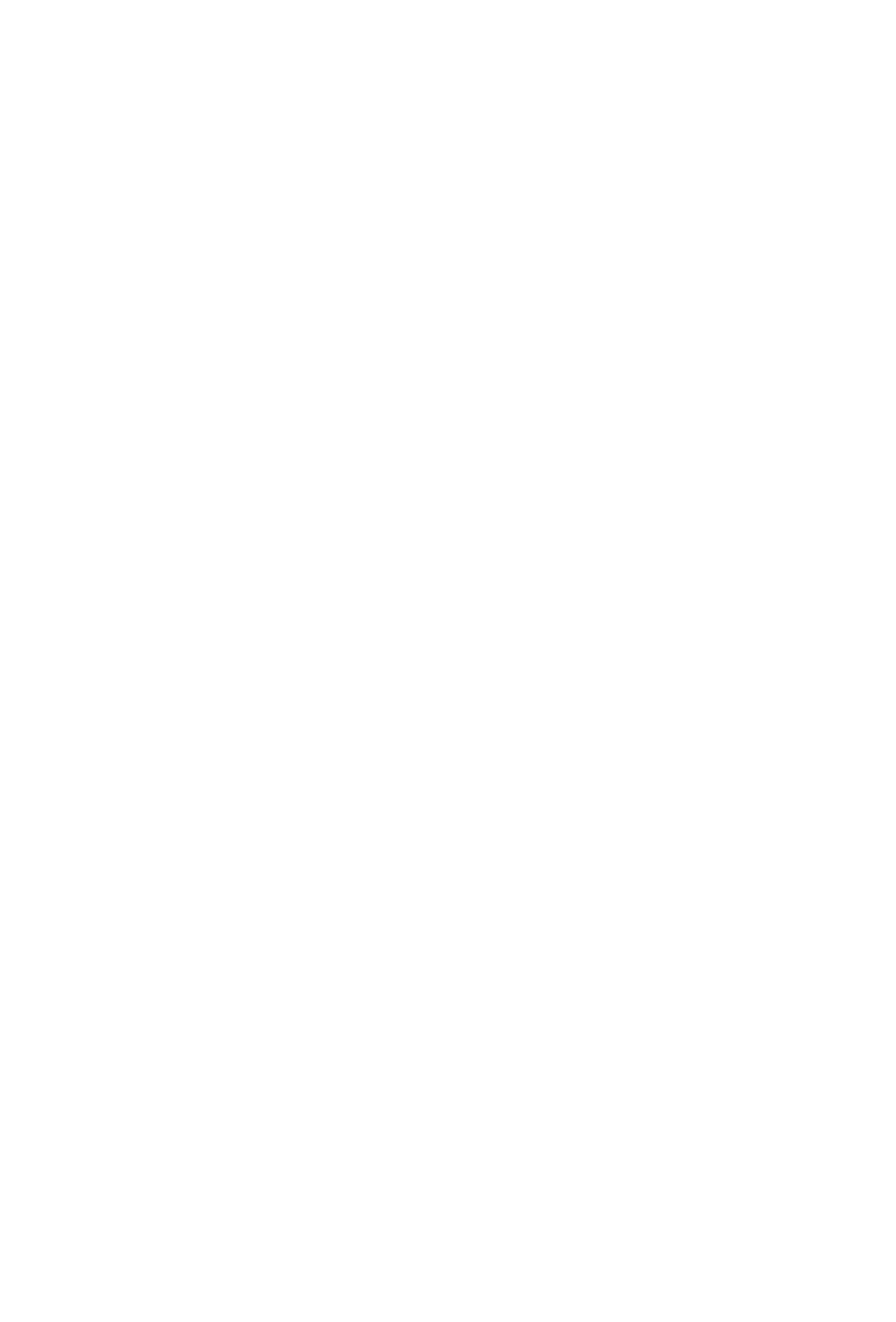
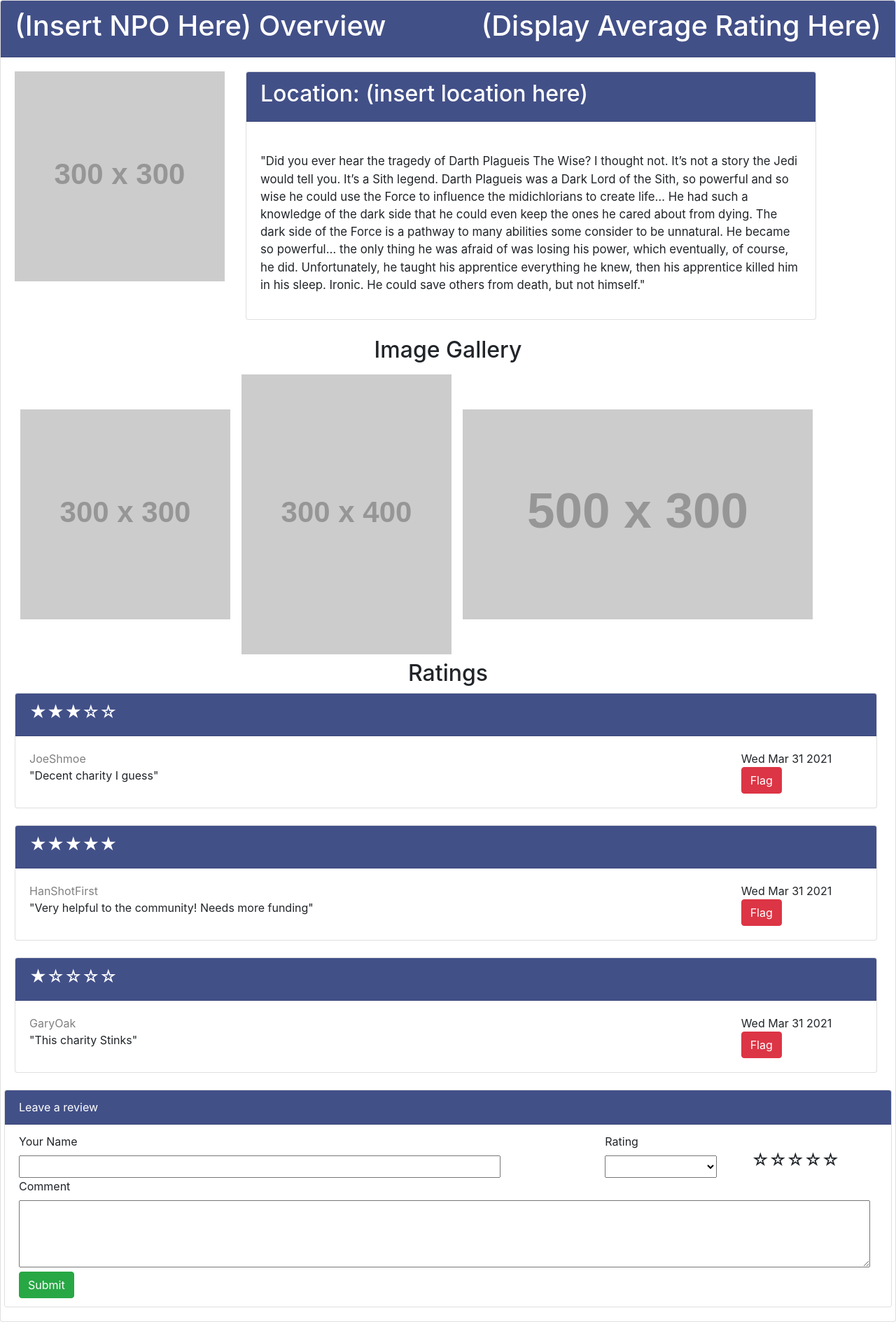
Before and after one commit to YongjiaXu/S21_DB_GUI, a React (Create React App) app in the folder frontend/: page /NPOProfile/1 in a window 1280 px wide. Shown: the whole page at 70% size. Before the commit the page ends 800 px from the top, so only its background shows below. Built offline with nearby package versions, Linux system fonts and the light colour scheme.

Commit message:
First clean commit sense merge, Sams files, Sydeney's Files, Jake's routing system.

```diff
--- a/frontend/src/app/NPODashboard.jsx
+++ b/frontend/src/app/NPODashboard.jsx
@@ -1,25 +1,49 @@
 import React from 'react'
-import { Rating } from './rating';
+import { Rating } from './models/rating';
+import { npoRepository } from '../api/npoRepository';
 
 export class NPODashboard extends React.Component
 {
+    npoRepo = new npoRepository();
+
+    state = {
+        npo:[]
+
+    };
+
+    componentDidMount() {
+        let id = +this.props.match.params.id;
+        if (id) {
+            this.npoRepo.getNPO(id)
+            .then(x => {
+                this.setState({x})
+             });
+        }
+    }
+
     render (){
         return(
             <>
                 <div class='card' style={{width:'80em'}}>
                     <div class='card-header' style=
-                    {{color: 'white', background: 'black'}}>
-                        <h1> NPO Dashboard
-                            <span style={{float: 'right'}}>
-                                (Display Average Rating Here)
-                            </span>
+                    {{color: 'white', background: '#425088'}}>
+                        <h1> NPO Dashboard for { this.state.title }
+                            <button type='button'
+                            className="btn btn-success"
+                            style={{float: 'right'}}>
+                                Return
+                            </button>
                         </h1>
                     </div>
 
                     <div class='card-body'>
                         <div class='row'>
                             <div class='col-6'>
+                                <div className='card'>
+                                    <div className='card-header' style={{ color: 'white', background: '#425088' }}>
                                     <h2> Change Password </h2>
+                                    </div>
+                                    <div className='card-body'>
                                     <p>
                                         **Password must contain at least one uppercase and
                                         one lowercase letter, a number, a special symbol, other
@@ -33,14 +57,22 @@ export class NPODashboard extends React.Component
                                         Confirm New Password: <br/>
                                         <input id='newPassConfirm' type='text' style={{width: '15em', height: '2em'}}></input>
                                     </p>
-                                <button type='button' class="btn btn-primary">Submit</button>
+                                    <button type='button' className="btn btn-success">Submit</button>
+                                    </div>
+                                </div>
                             </div>
                             <div class='col-6'>
+                                <div className='card'>
+                                <div className='card-header' style={{ color: 'white', background: '#425088' }}>
                                 <h2> Change Logo </h2>
-                                <img src="https://via.placeholder.com/300x300"
+                                </div>
+                                <div className='card-body'>
+                                <img src={this.state.logoURL}
                                 alt="Logo"></img>
                                 <br/>
                                 <input type='file'></input>
+                                </div>
+                                </div>
                             </div>
                         </div>
 
@@ -48,25 +80,42 @@ export class NPODashboard extends React.Component
 
                         <div class='row'>
                             <div class='col-6'>
+                                <div className='card'>
+                                <div className='card-header' style={{ color: 'white', background: '#425088' }}>
                                 <h2> Edit Description </h2>
+                                </div>
+                                <div className='card-body'>
                                 <p>
                                     New Description: <br/>
                                     <textarea id='newDescription'
                                     style={{width: '30em', height: '6em'}}>
                                     </textarea>
                                 </p>
+                                <button type='button' className="btn btn-success"> Save Changes </button>
+                                </div>
+                                </div>
                             </div>
                             <div class='col-6'>
+                            <div className='card'>
+                            <div className='card-header' style={{ color: 'white', background: '#425088' }}>
                                 <h2> Change Location </h2>
+                            </div>
+                            <div className='card-body'>
                                 <p>
                                     New Location: <br/>
                                     <input id='newLocation' type='text' style={{width: '15em', height: '2em'}}></input>
                                 </p>
+                                <button type='button' className="btn btn-success"> Save Changes </button>
+                                </div>
+                            </div>
                             </div>
                         </div>
 
-                        <div class='row'>
+                        <div className='card'>
+                        <div className='card-header' style={{ color: 'white', background: '#425088' }}>
                         <h2> Add Images </h2> <br/>
+                        </div>
+                        <div className='card-body'>
                         <p>
                             <img src="https://via.placeholder.com/300x300"
                             alt="Image 1" style={{padding: '0.5em'}}></img>
@@ -81,16 +130,19 @@ export class NPODashboard extends React.Component
                             Add Image<br/>
                             <input id='newImage' type='file'></input>
                         </p>
+                        <button type='button' className="btn btn-success"> Save Changes </button>
+                        </div>
                         </div>
 
-                        <div class='row'>
-                            <h2> Ratings </h2>
+
+
+                        <div class='row' style={{float: 'middle'}}>
+                            <h2> Ratings <span> (Display Average Rating Here) </span> </h2>
 
                             <div class="card" style={{width: '77em'}}>
-                                    <div class='card-header' style={{background: 'black', color: 'white'}}>
+                                    <div class='card-header' style={{ color: 'white', background: '#425088' }}>
                                         <Rating value = {3}/>
                                     </div>
-
                                     <div class='card-body'>
                                         <div class='row'>
                                             <div class='col-10' style={{ color:'grey' }}>JoeShmoe</div>
@@ -108,7 +160,7 @@ export class NPODashboard extends React.Component
                                 <br/>
 
                                 <div class="card" style={{width: '77em'}}>
-                                    <div class='card-header' style={{background: 'black', color: 'white'}}>
+                                    <div class='card-header' style={{ color: 'white', background: '#425088' }}>
                                         <Rating value = {5}/>
                                     </div>
 
@@ -129,7 +181,7 @@ export class NPODashboard extends React.Component
                                 <br/>
 
                                 <div class="card" style={{width: '77em'}}>
-                                    <div class='card-header' style={{background: 'black', color: 'white'}}>
+                                    <div class='card-header' style={{ color: 'white', background: '#425088' }}>
                                         <Rating value = {1}/>
                                     </div>
 
@@ -146,7 +198,6 @@ export class NPODashboard extends React.Component
                                         </div>
                                     </div>
                                 </div>
-
                         </div>
                     </div>
                 </div>
--- a/frontend/src/app/NPOProfile.jsx
+++ b/frontend/src/app/NPOProfile.jsx
@@ -1,5 +1,5 @@
 import React from 'react'
-import { Rating } from './rating';
+import { Rating } from './models/rating';
 
 export class NPOProfile extends React.Component
 {
@@ -25,8 +25,7 @@ export class NPOProfile extends React.Component
         return(
             <>
                 <div class="card" style={{width: '80em'}}>
-                    <div class="card-header" style=
-                    {{color: 'white', background: 'black'}}>
+                    <div class="card-header" style={{ color: 'white', background: '#425088' }}>
                         <h1> (Insert NPO Here) Overview
                             <span style={{float: 'right'}}> (Display Average Rating Here) </span>
                         </h1>
@@ -34,16 +33,21 @@ export class NPOProfile extends React.Component
 
                     <div class="card-body">
                         <div class="row">
-                            <div class="col-4" style={{float: 'left', clear: 'both', overflow: 'auto'}}>
-                                <img src="https://via.placeholder.com/300x300"
-                                alt="Company Logo">
-                                </img>
+                            <div className='card' style={{'border': 'none'}}>
+                                <div class="col-4">
+                                    <img src="https://via.placeholder.com/300x300"
+                                    alt="Company Logo">
+                                    </img>
+                                </div>
                             </div>
 
                             <div class='col-8' style={{float: 'left', overflow: 'auto'}}>
+                            <div className='card'>
+                            <div className='card-header' style={{ color: 'white', background: '#425088' }}>
                                 <h2>Location: (insert location here)</h2>
+                            </div>
+                            <div className='card-body'>
                                 <br/>
-                                <h2 style={{'text-align': 'left'}}>Description</h2>
                                 <p style={{'font-size': '1.05em'}}>
                                     "Did you ever hear the tragedy of Darth Plagueis The Wise?
                                     I thought not. It’s not a story the Jedi would tell you.
@@ -59,7 +63,9 @@ export class NPOProfile extends React.Component
                                     him in his sleep. Ironic. He could save others from death,
                                     but not himself."
                                 </p>
+                                </div>
                             </div>
+                        </div>
                         </div>
 
                         <br/>
@@ -83,7 +89,7 @@ export class NPOProfile extends React.Component
                                 <h2 style={{'text-align': 'center'}}> Ratings </h2>
 
                                 <div class="card" style={{width: '77em'}}>
-                                    <div class='card-header' style={{background: 'black', color: 'white'}}>
+                                    <div class='card-header' style={{ color: 'white', background: '#425088' }}>
                                         <Rating value = {3}/>
                                     </div>
 
@@ -104,7 +110,7 @@ export class NPOProfile extends React.Component
                                 <br/>
 
                                 <div class="card" style={{width: '77em'}}>
-                                    <div class='card-header' style={{background: 'black', color: 'white'}}>
+                                    <div class='card-header' style={{ color: 'white', background: '#425088' }}>
                                         <Rating value = {5}/>
                                     </div>
 
@@ -125,7 +131,7 @@ export class NPOProfile extends React.Component
                                 <br/>
 
                                 <div class="card" style={{width: '77em'}}>
-                                    <div class='card-header' style={{background: 'black', color: 'white'}}>
+                                    <div class='card-header' style={{ color: 'white', background: '#425088' }}>
                                         <Rating value = {1}/>
                                     </div>
 
@@ -149,7 +155,7 @@ export class NPOProfile extends React.Component
 
                         <div class="row">
                             <div class="card" style={{width: '80em'}}>
-                                <div class="card-header" style={{background: 'black', color: 'white'}}>
+                                <div class="card-header" style={{ color: 'white', background: '#425088' }}>
                                     Leave a review
                                 </div>
                                 <ul class="list-group list-group-flush">
@@ -204,7 +210,7 @@ export class NPOProfile extends React.Component
 
                                         <div class="row">
                                             <div class="col-12">
-                                                <button type="button" class="btn btn-primary"
+                                                <button type="button" className="btn btn-success"
                                                     type="button">
                                                     Submit
                                                 </button>
--- a/frontend/src/app/app.jsx
+++ b/frontend/src/app/app.jsx
@@ -3,18 +3,16 @@ import { LoginPage } from './loginPage';
 import { CreateAccount } from './createAccount';
 import {AdminDash} from './adminDash';
 import { BrowserRouter as Router, Route, Switch } from 'react-router-dom';
+import {ROUTES} from '../routes';
 
 
 function App() {
   return (
     <>
+
       <Router>
         <Switch>
-
-          <Route exact path="/login" component={LoginPage} />
-          <Route exact path="/register" component={CreateAccount} />
-          <Route exact path="/admin-dash" component={AdminDash} />
-
+          {ROUTES.map((route,index)=><Route key={index} {...route} />)}
         </Switch>
       </Router>
     </>
--- /dev/null
+++ b/frontend/src/routes.js
@@ -0,0 +1,14 @@
+import { LoginPage } from './app/loginPage';
+import { CreateAccount } from './app/createAccount';
+import { NPODashboard} from './app/NPODashboard';
+import { NPOProfile } from './app/NPOProfile';
+import {UserDash} from './app/userDash';
+
+export const ROUTES = [
+
+    {path: '/CreateAccount', component: CreateAccount},
+    {path: '/NPODashboard/:id', component: NPODashboard},
+    {path: '/NPOProfile/:id', component: NPOProfile},
+    {path: '/UserDash/:id', component: UserDash},
+    {path: '/', component: LoginPage}
+]
```
Lines whose indentation alone changed are shown as unchanged.
